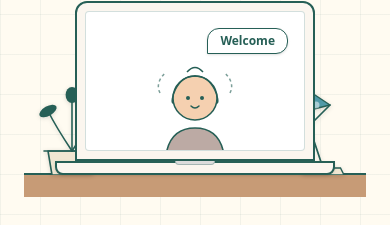
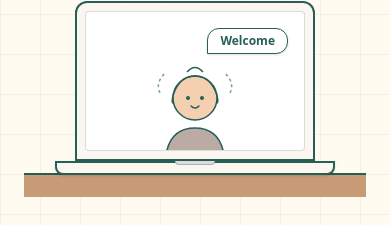
Before and after one commit to Devika123098/Devika_Dileep_Portfolio, a Next.js app: page / in a window 390 px wide. Shown: the part 786-1011 px from the top of the page. Built offline with nearby package versions, Linux system fonts and the light colour scheme.

Commit message:
fix mobile layout issues

```diff
--- a/components/AboutSection.tsx
+++ b/components/AboutSection.tsx
@@ -50,7 +50,7 @@ export default function AboutSection() {
 
       <div className="grid grid-cols-1 md:grid-cols-12 gap-6 auto-rows-[minmax(100px,auto)]">
 
-        <div className="about-card col-span-1 md:col-span-8 row-span-2 bg-[#fffbf1] border border-forest rounded-card p-8 md:p-12 shadow-hard relative overflow-hidden group">
+        <div className="about-card col-span-1 md:col-span-8 md:row-span-2 bg-[#fffbf1] border border-forest rounded-card p-8 md:p-12 shadow-hard relative overflow-hidden group">
           <div className="absolute top-0 right-0 w-32 h-32 bg-forest/5 rounded-bl-full -mr-8 -mt-8 group-hover:scale-150 transition-transform duration-700"></div>
 
           <h3 className="font-display font-bold text-3xl text-forest mb-6">Hello! I'm {RESUME_DATA.personalInfo.name.split(' ')[0]} 🌸</h3>
@@ -66,7 +66,7 @@ export default function AboutSection() {
           </div>
         </div>
 
-        <div className="about-card col-span-1 md:col-span-4 row-span-2 bg-forest rounded-card shadow-hard relative overflow-hidden flex items-center justify-center p-6">
+        <div className="about-card col-span-1 md:col-span-4 md:row-span-2 bg-forest rounded-card shadow-hard relative overflow-hidden flex items-center justify-center p-6">
              <div className="w-48 h-48 bg-cream rounded-full flex items-center justify-center relative border-4 border-cream/20">
                 <svg width="100" height="100" viewBox="0 0 100 100" className="text-forest">
                     <circle cx="50" cy="50" r="30" fill="currentColor" opacity="0.2"/>
--- a/components/ExperienceTimeline.tsx
+++ b/components/ExperienceTimeline.tsx
@@ -33,7 +33,7 @@ export default function ExperienceTimeline() {
       {RESUME_DATA.experience.map((exp, index) => (
         <div key={index} className="relative pl-10 md:pl-16 gsap-exp-item group">
           {/* Timeline Dot */}
-          <div className={`absolute -left-[9px] top-1.5 w-[20px] h-[20px] border-2 border-forest rounded-full transition-transform group-hover:scale-110 ${index === 0 ? 'bg-[#fffbf1]' : 'bg-forest'}`}></div>
+          <div className={`absolute -left-[11px] top-1.5 w-[20px] h-[20px] border-2 border-forest rounded-full transition-transform group-hover:scale-110 ${index === 0 ? 'bg-[#fffbf1]' : 'bg-forest'}`}></div>
 
           <h3 className="font-sans font-bold text-[22px] text-forest mb-1">
             {exp.company}
--- a/components/HeroIllustration.tsx
+++ b/components/HeroIllustration.tsx
@@ -37,7 +37,7 @@ export default function HeroIllustration() {
 
       <div className="relative w-full max-w-4xl h-full flex items-end justify-center mx-auto px-4 pb-[22px]">
 
-        <div className="gsap-plant absolute left-2 md:left-20 bottom-[22px] z-20 w-[80px] md:w-[100px]">
+        <div className="gsap-plant absolute left-2 md:left-20 bottom-[22px] z-20 w-[80px] md:w-[100px] hidden md:block">
           <svg viewBox="0 0 100 120" className="w-full h-auto drop-shadow-sm">
             <path d="M25 120 L20 90 L80 90 L75 120 Z" fill="#f0e6d2" stroke={colors.stroke} strokeWidth="2" strokeLinejoin="round"/>
             <path d="M15 90 L85 90" stroke={colors.stroke} strokeWidth="2" strokeLinecap="round"/>
@@ -84,7 +84,7 @@ export default function HeroIllustration() {
           </div>
         </div>
 
-        <div className="gsap-lamp absolute right-2 md:right-16 bottom-[22px] z-20 w-[70px] md:w-[90px]">
+        <div className="gsap-lamp absolute right-2 md:right-16 bottom-[22px] z-20 w-[70px] md:w-[90px] hidden md:block">
           <svg viewBox="0 0 100 150" className="w-full h-auto drop-shadow-sm">
             <path d="M20 150 L80 150 L75 140 L25 140 Z" fill="#f0e6d2" stroke={colors.stroke} strokeWidth="2" />
             <path d="M50 140 L30 80 L60 50" fill="none" stroke={colors.stroke} strokeWidth="2.5" strokeLinecap="round" strokeLinejoin="round"/>
```
